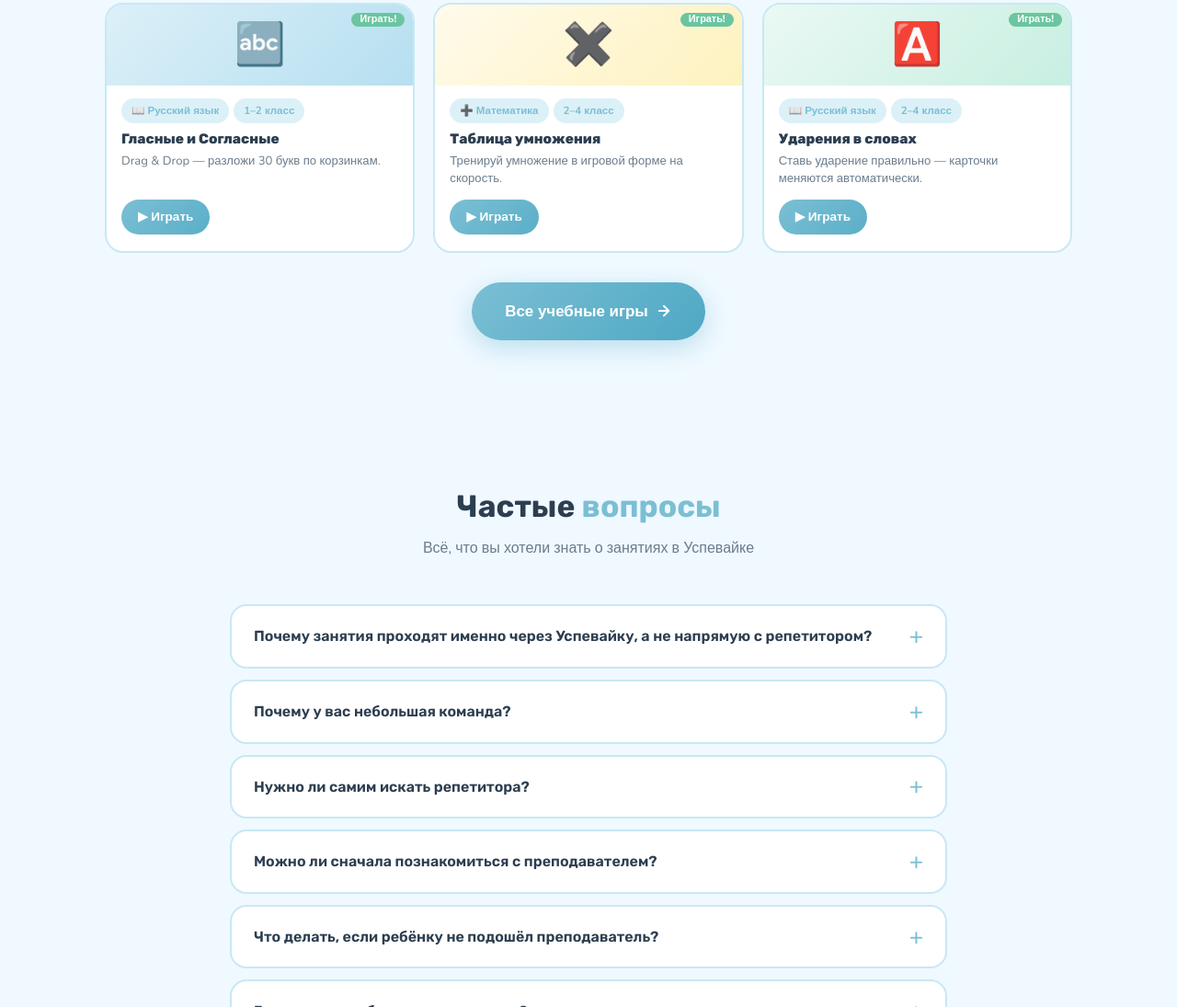
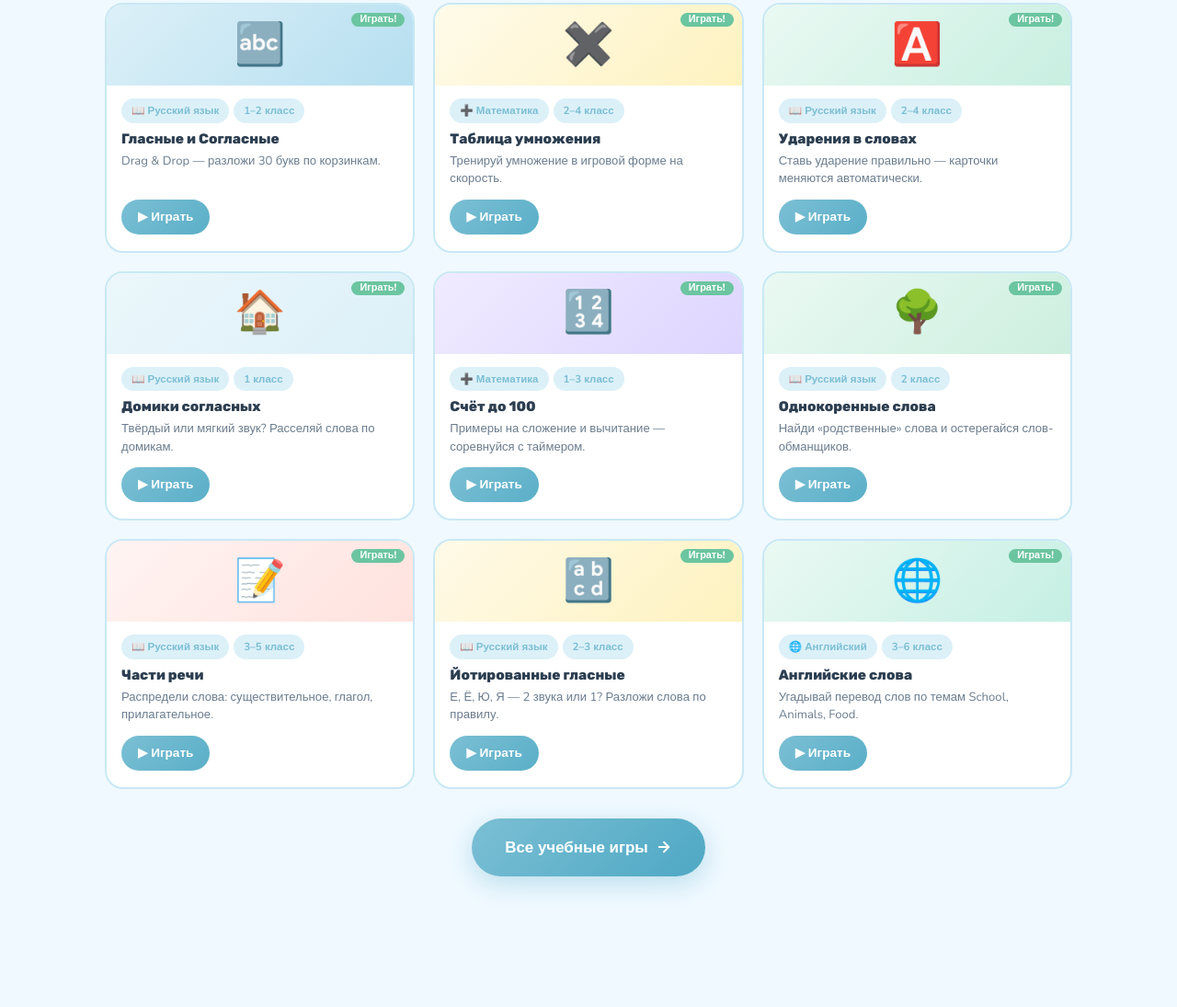
Before and after one commit to denvikadsv-sudo/uspevayka, a plain HTML site: page index.html in a window 1280 px wide. Shown: the part 6516-7611 px from the top of the page at 92% size. Drawn offline with nearby package versions, Linux system fonts and the light colour scheme.

Commit message:
Главная: в блоке игр добавлены карточки ещё шести игр (3×3), чтобы дать ссылки на непроиндексированные страницы
Co-Authored-By: Claude Sonnet 5.5 <noreply@anthropic.com>
Claude-Session: https://claude.ai/code/session_013NZgc21fMMowcHqb41kSNE

```diff
--- a/index.html
+++ b/index.html
@@ -1082,6 +1082,102 @@
         </div>
       </div>
 
+      <div class="games-tease__card games-tease__card--available">
+        <div class="games-tease__banner" style="background:linear-gradient(135deg,#EBF7FB,#DCF0F8);">
+          🏠
+          <span class="games-tease__active-badge">Играть!</span>
+        </div>
+        <div class="games-tease__body">
+          <div class="games-tease__chips">
+            <span class="teacher-chip">📖 Русский язык</span>
+            <span class="teacher-chip">1 класс</span>
+          </div>
+          <h3 class="games-tease__title">Домики согласных</h3>
+          <p class="games-tease__desc">Твёрдый или мягкий звук? Расселяй слова по домикам.</p>
+          <a href="game-consonants.html" class="games-tease__btn">▶ Играть</a>
+        </div>
+      </div>
+
+      <div class="games-tease__card games-tease__card--available">
+        <div class="games-tease__banner" style="background:linear-gradient(135deg,#F0EBFF,#DDD5FF);">
+          🔢
+          <span class="games-tease__active-badge">Играть!</span>
+        </div>
+        <div class="games-tease__body">
+          <div class="games-tease__chips">
+            <span class="teacher-chip">➕ Математика</span>
+            <span class="teacher-chip">1–3 класс</span>
+          </div>
+          <h3 class="games-tease__title">Счёт до 100</h3>
+          <p class="games-tease__desc">Примеры на сложение и вычитание — соревнуйся с таймером.</p>
+          <a href="game-count.html" class="games-tease__btn">▶ Играть</a>
+        </div>
+      </div>
+
+      <div class="games-tease__card games-tease__card--available">
+        <div class="games-tease__banner" style="background:linear-gradient(135deg,#EAF9F3,#CDEFDF);">
+          🌳
+          <span class="games-tease__active-badge">Играть!</span>
+        </div>
+        <div class="games-tease__body">
+          <div class="games-tease__chips">
+            <span class="teacher-chip">📖 Русский язык</span>
+            <span class="teacher-chip">2 класс</span>
+          </div>
+          <h3 class="games-tease__title">Однокоренные слова</h3>
+          <p class="games-tease__desc">Найди «родственные» слова и остерегайся слов-обманщиков.</p>
+          <a href="game-roots.html" class="games-tease__btn">▶ Играть</a>
+        </div>
+      </div>
+
+      <div class="games-tease__card games-tease__card--available">
+        <div class="games-tease__banner" style="background:linear-gradient(135deg,#FFF4F3,#FFE2DE);">
+          📝
+          <span class="games-tease__active-badge">Играть!</span>
+        </div>
+        <div class="games-tease__body">
+          <div class="games-tease__chips">
+            <span class="teacher-chip">📖 Русский язык</span>
+            <span class="teacher-chip">3–5 класс</span>
+          </div>
+          <h3 class="games-tease__title">Части речи</h3>
+          <p class="games-tease__desc">Распредели слова: существительное, глагол, прилагательное.</p>
+          <a href="game-speech.html" class="games-tease__btn">▶ Играть</a>
+        </div>
+      </div>
+
+      <div class="games-tease__card games-tease__card--available">
+        <div class="games-tease__banner" style="background:linear-gradient(135deg,#FFFAE8,#FEF2BF);">
+          🔡
+          <span class="games-tease__active-badge">Играть!</span>
+        </div>
+        <div class="games-tease__body">
+          <div class="games-tease__chips">
+            <span class="teacher-chip">📖 Русский язык</span>
+            <span class="teacher-chip">2–3 класс</span>
+          </div>
+          <h3 class="games-tease__title">Йотированные гласные</h3>
+          <p class="games-tease__desc">Е, Ё, Ю, Я — 2 звука или 1? Разложи слова по правилу.</p>
+          <a href="game-yot.html" class="games-tease__btn">▶ Играть</a>
+        </div>
+      </div>
+
+      <div class="games-tease__card games-tease__card--available">
+        <div class="games-tease__banner" style="background:linear-gradient(135deg,#EAF9F3,#C5EFE3);">
+          🌐
+          <span class="games-tease__active-badge">Играть!</span>
+        </div>
+        <div class="games-tease__body">
+          <div class="games-tease__chips">
+            <span class="teacher-chip">🌐 Английский</span>
+            <span class="teacher-chip">3–6 класс</span>
+          </div>
+          <h3 class="games-tease__title">Английские слова</h3>
+          <p class="games-tease__desc">Угадывай перевод слов по темам School, Animals, Food.</p>
+          <a href="game-english.html" class="games-tease__btn">▶ Играть</a>
+        </div>
+      </div>
+
     </div>
 
     <div style="text-align:center;margin-top:32px;">
--- a/sitemap.xml
+++ b/sitemap.xml
@@ -2,7 +2,7 @@
 <urlset xmlns="http://www.sitemaps.org/schemas/sitemap/0.9">
   <url>
     <loc>https://uspevaika-online.ru/</loc>
-    <lastmod>2026-10-18</lastmod>
+    <lastmod>2026-11-20</lastmod>
   </url>
   <url>
     <loc>https://uspevaika-online.ru/podgotovka-k-shkole.html</loc>
```
